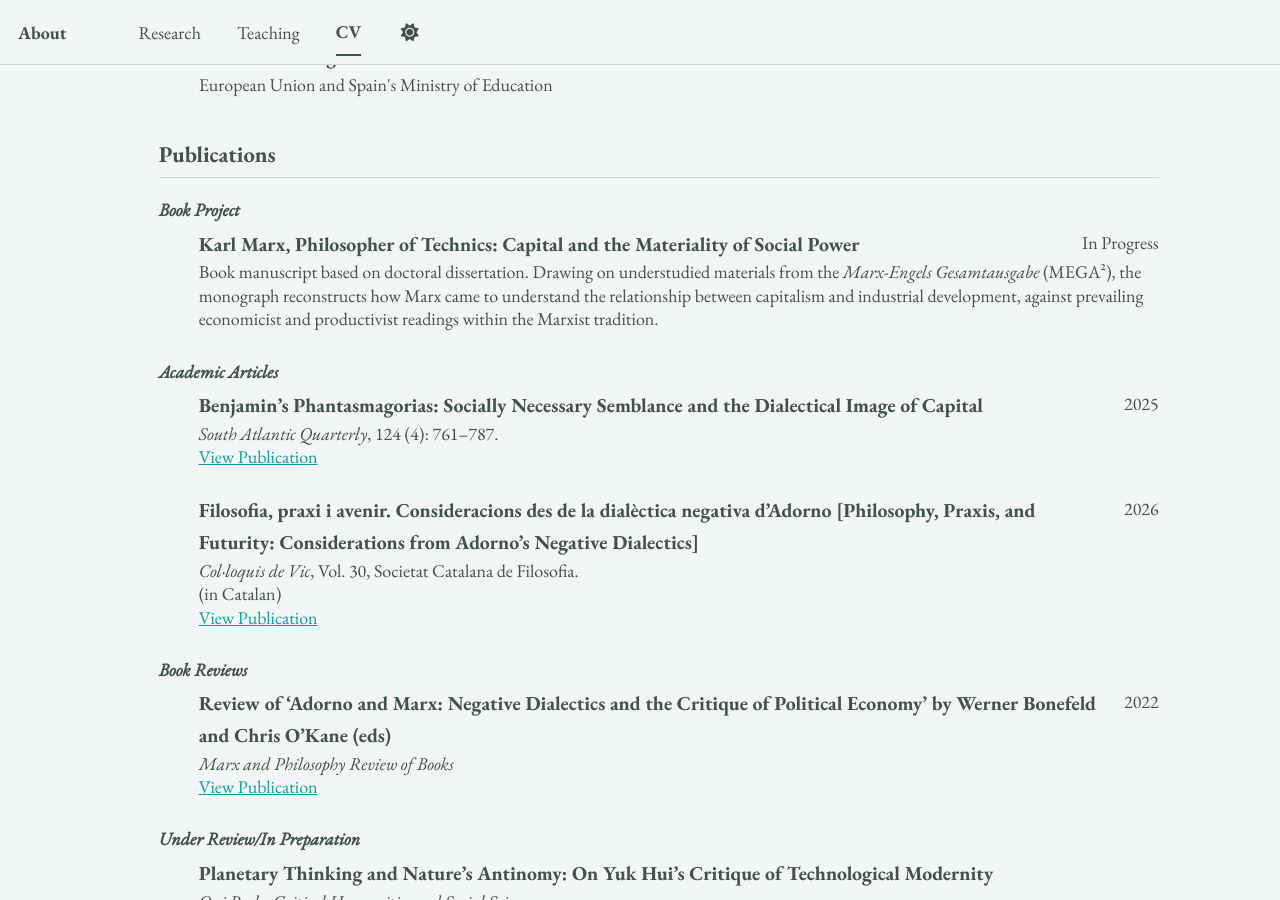
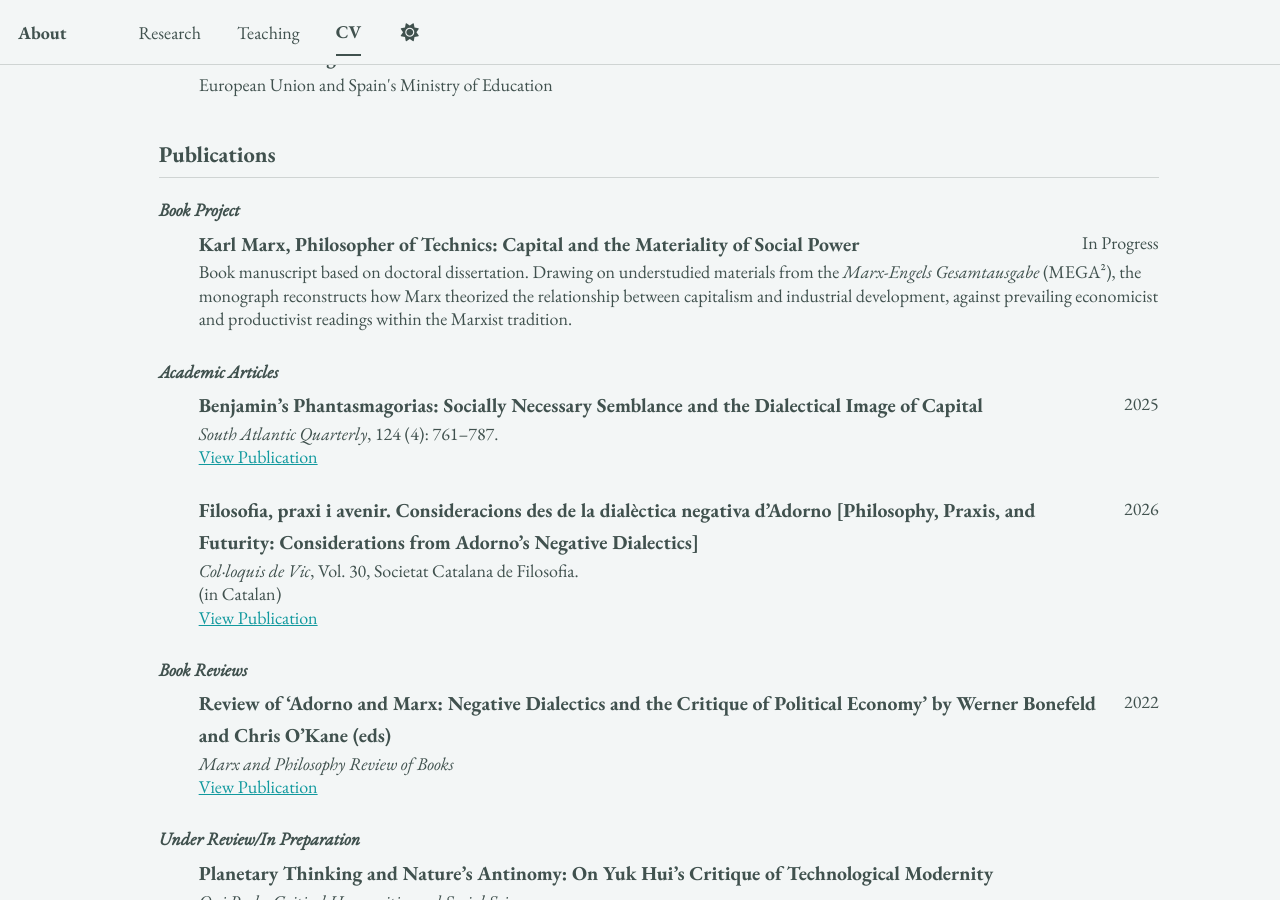
Before and after one commit to epujol90/epujol90.github.io, a Jekyll site: the page built from _pages/cv-json.md, in a window 1280 px wide and 900 px high, scrolled down 2740 px. Built offline with Jekyll 4.4.1, drawn with Linux system fonts in a browser that asks for light colours; a script bundle is joined from its source files by our own code; library files that are not in the unit come from our copies.

Commit message:
Update cv.json

```diff
--- a/_data/cv.json
+++ b/_data/cv.json
@@ -177,7 +177,7 @@
       "publisher": "",
       "releaseDate": "In Progress",
       "website": "",
-      "summary": "Book manuscript based on doctoral dissertation. Drawing on understudied materials from the <em>Marx&#8209;Engels Gesamtausgabe</em> (MEGA²), the monograph reconstructs how Marx came to understand the relationship between capitalism and industrial development, against prevailing economicist and productivist readings within the Marxist tradition.",
+      "summary": "Book manuscript based on doctoral dissertation. Drawing on understudied materials from the <em>Marx&#8209;Engels Gesamtausgabe</em> (MEGA²), the monograph reconstructs how Marx theorized the relationship between capitalism and industrial development, against prevailing economicist and productivist readings within the Marxist tradition.",
       "category": "Book Project"
     },
     {
```
